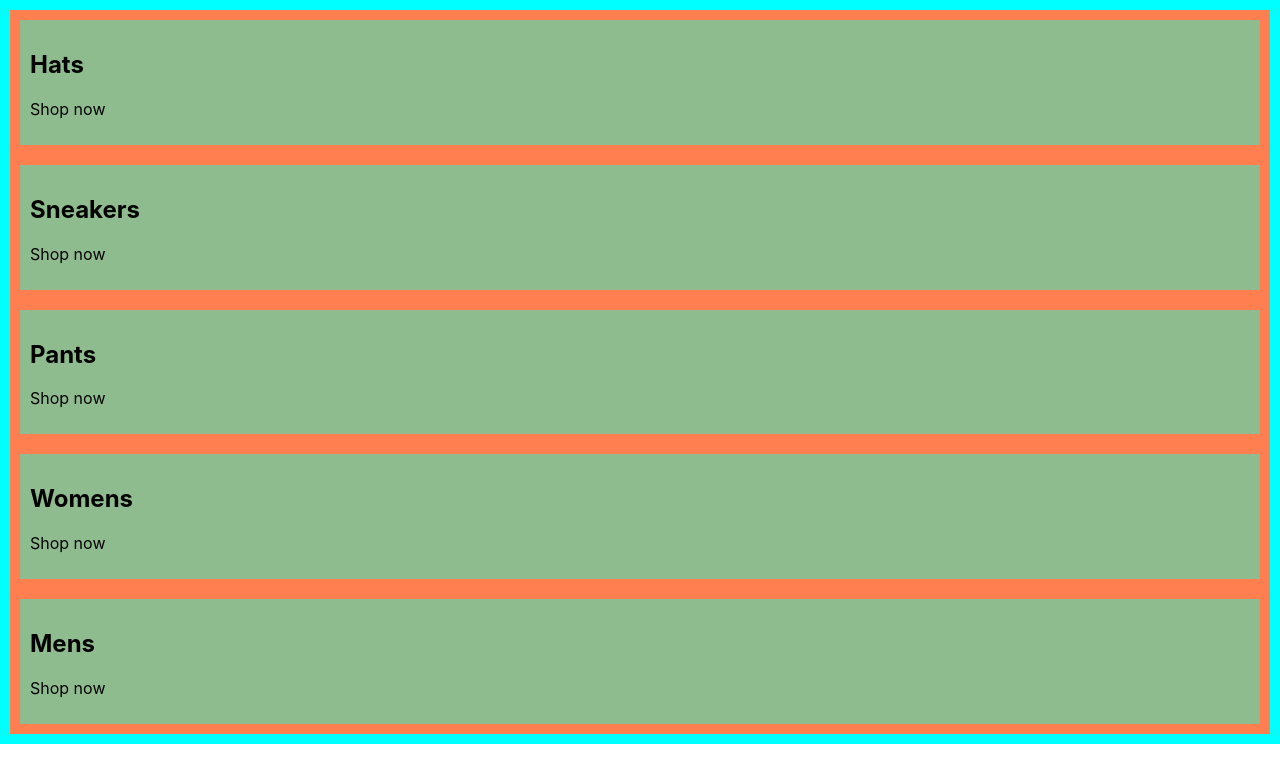
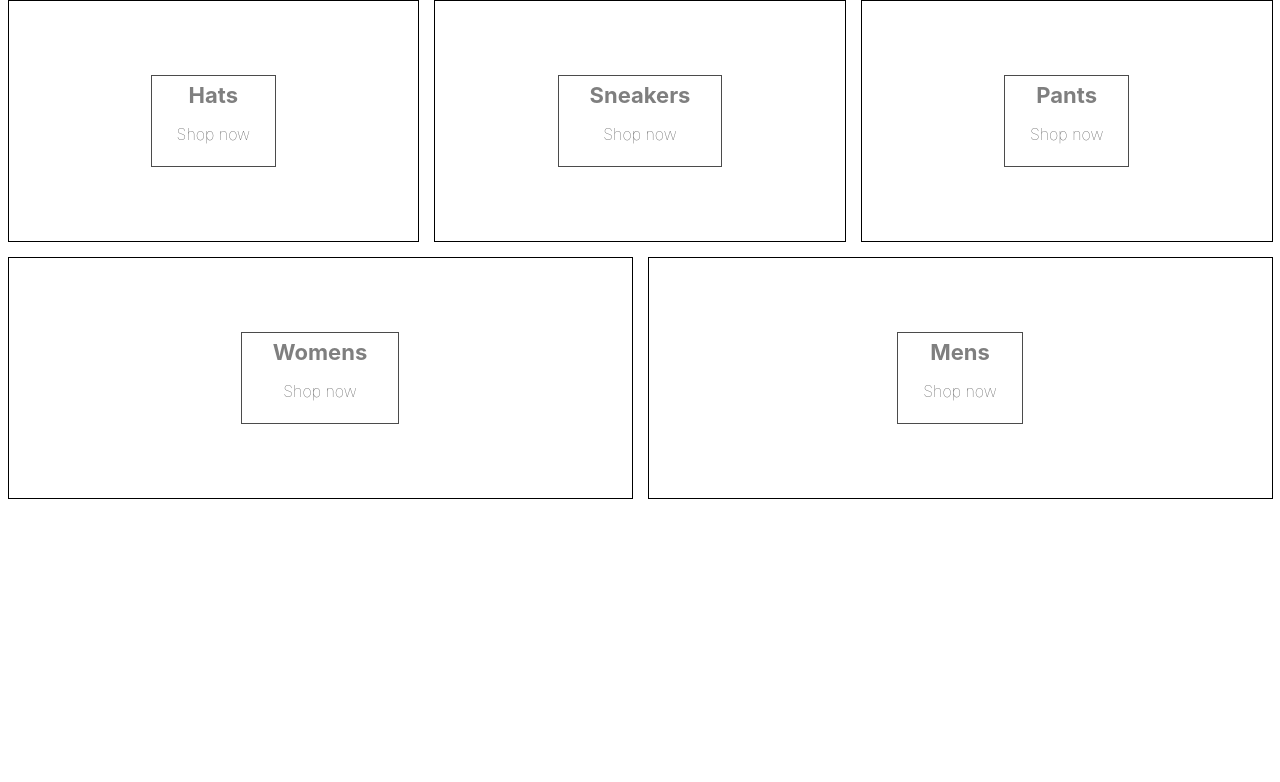
Before and after one commit to killerk3emstar/crown-clothing, a React (Create React App) app: page / in a window 1280 px wide. Shown: the top 782 px of the page. Built offline with nearby package versions, Linux system fonts and the light colour scheme.

Commit message:
imported new styling

```diff
--- a/src/categories.styles.scss
+++ b/src/categories.styles.scss
@@ -1,14 +1,75 @@
 .categories-container {
-  background-color: aqua;
-  padding: 10px;
+  width: 100%;
+  display: flex;
+  flex-wrap: wrap;
+  justify-content: space-between;
+}
 
-  .category-container {
-    background-color: coral;
-    padding: 10px;
+.category-container {
+  min-width: 30%;
+  height: 240px;
+  flex: 1 1 auto;
+  display: flex;
+  align-items: center;
+  justify-content: center;
+  border: 1px solid black;
+  margin: 0 7.5px 15px;
+  overflow: hidden;
 
-    .category-body-container {
-      background-color: darkseagreen;
-      padding: 10px;
+  &:hover {
+    cursor: pointer;
+
+    & .background-image {
+      transform: scale(1.1);
+      transition: transform 6s cubic-bezier(0.25, 0.45, 0.45, 0.95);
+    }
+
+    & .category-body-container {
+      opacity: 0.9;
+    }
+  }
+
+  &.large {
+    height: 380px;
+  }
+
+  &:first-child {
+    margin-right: 7.5px;
+  }
+
+  &:last-child {
+    margin-left: 7.5px;
+  }
+
+  .background-image {
+    width: 100%;
+    height: 100%;
+    background-size: cover;
+    background-position: center;
+  }
+
+  .category-body-container {
+    height: 90px;
+    padding: 0 25px;
+    display: flex;
+    flex-direction: column;
+    align-items: center;
+    justify-content: center;
+    border: 1px solid black;
+    background-color: white;
+    opacity: 0.7;
+    position: absolute;
+
+    h2 {
+      font-weight: bold;
+      margin: 0 6px 0;
+      font-size: 22px;
+      color: #4a4a4a;
+    }
+
+    p {
+      font-weight: lighter;
+      font-size: 16px;
     }
   }
 }
```
